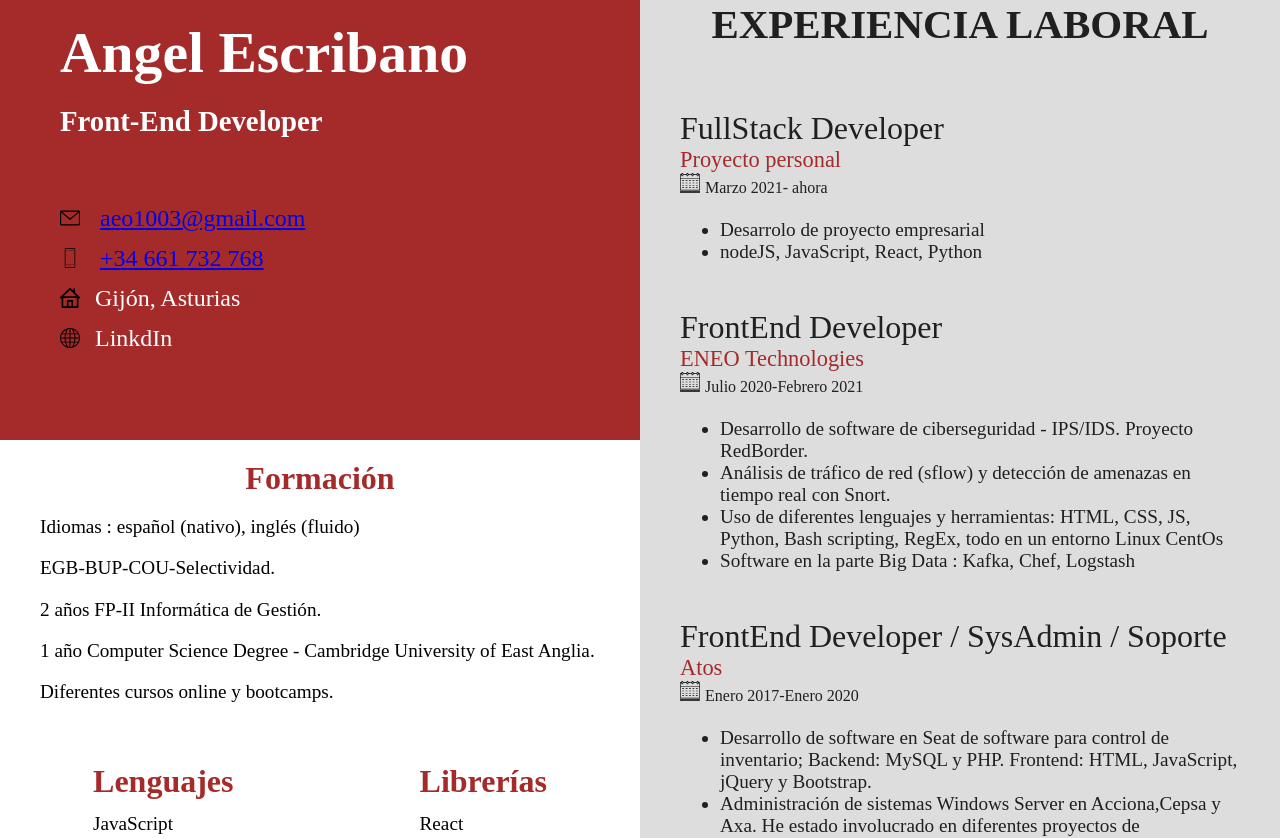
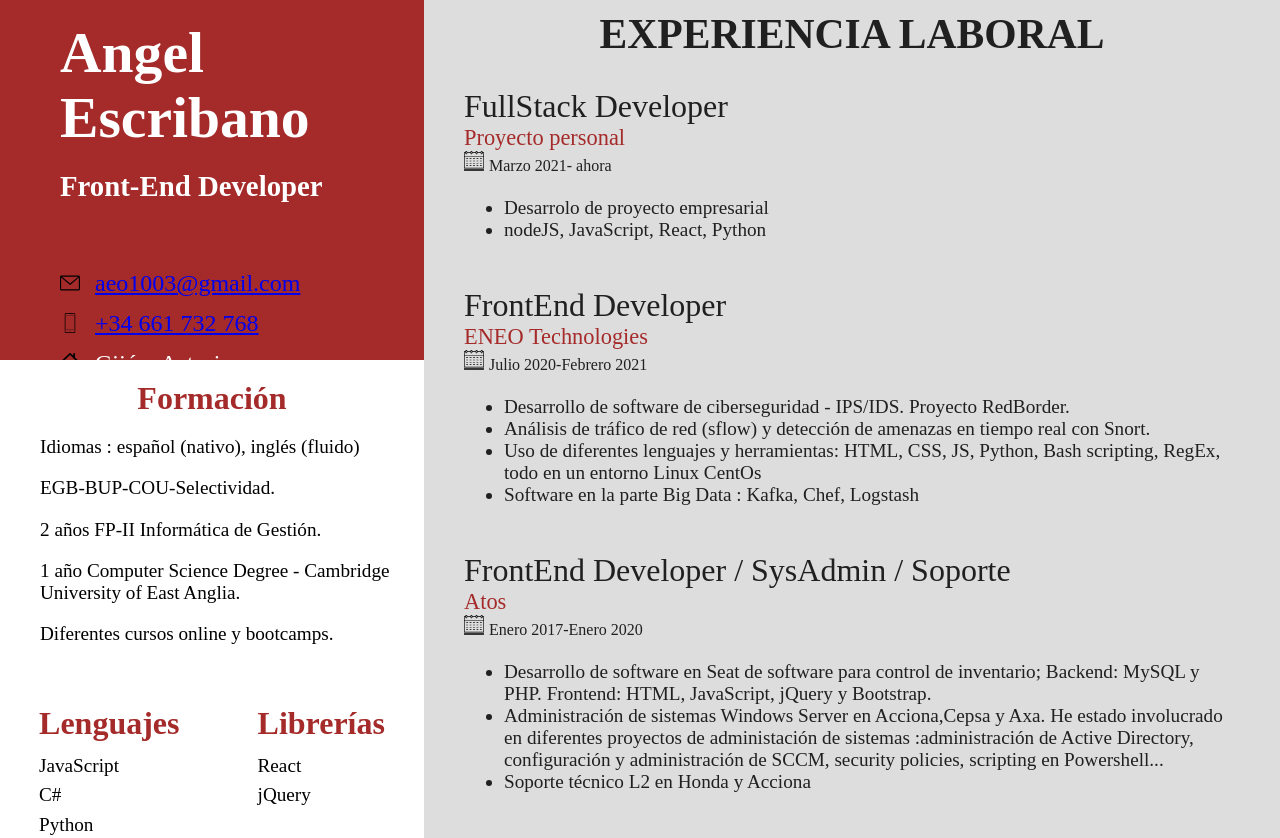
Before and after one commit to aeo1003/resume, a React (Create React App) app: page / in a window 1280 px wide. Shown: the top 838 px of the page. Built offline with nearby package versions, Linux system fonts and the light colour scheme; a web font is replaced by a local one.

Commit message:
Mas CSS arreglado.

```diff
--- a/src/App.css
+++ b/src/App.css
@@ -38,12 +38,13 @@ body {
 }
 
 .cajaDatos {
-  width: 600px;
-  height: 400px;
+  width: 30vw;
+  height: 25vw;
   padding: 20px;
   background-color: brown;
   color: white;
   font-family: 'GFS Didot', serif;
+  overflow: hidden;
 }
 
 .cajaDatos h5 {
@@ -114,13 +115,7 @@ body {
   align-items: center;
 }
 
-.prueba {
-  display:flex;
-  align-items: center;
-}
-.prueba dl,a {
-  margin-left: 20px;
-}
+
 
 .experiencia {
   display: flex;
@@ -133,9 +128,10 @@ body {
 }
 
 .titulo {
-  font-size: 1.6em;
-
+  font-size: 2.6em;
+  font-weight: 600;
   align-self: center;
+  margin-top: 10px;
 
 }
 
--- a/src/Datos2.js
+++ b/src/Datos2.js
@@ -22,12 +22,12 @@ function Datos2() {
 
                     <div className='iconos'>
 
-                        <div><img width="20" alt="" src={Mail} />
+                        <div><img width="20" alt="" src={Mail} style={{marginRight:'15px'}}/>
                             <a href="mailto:aeo1003@gmail.com">
                                 aeo1003@gmail.com
                             </a> </div>
 
-                            <div><img width="20" alt="" src={Phone} />
+                            <div><img width="20" alt="" src={Phone} style={{marginRight:'15px'}}/>
                             <a href='tel:+34 661 732 768' >
                                     +34 661 732 768
                             </a> </div>
@@ -36,7 +36,6 @@ function Datos2() {
                             Gijón, Asturias </div>
 
                             <div><img width="20" alt="" src={World} style={{marginRight:'15px'}} />
-
                             LinkdIn</div>
                     </div>
                 </article>
@@ -82,13 +81,12 @@ function Datos2() {
 
 
 
-
             <section>
                 <article className='experiencia'>
                     <div className='titulo'>
-                        <div>EXPERIENCIA LABORAL</div>
+                            EXPERIENCIA LABORAL
                     </div>
-                    <p></p>
+
                     {miJson.map(d=>
                     <Ficha key={d.empresa} puesto={d.puesto} empresa={d.empresa} fechas={d.fechas} datos={d.datos}/>
                     )}
--- a/src/contexto/Contexto.js
+++ b/src/contexto/Contexto.js
@@ -47,7 +47,7 @@ export const DatosJson = ({ children }) => {
             puesto: 'Soporte L3',
             empresa: 'Thomson Holidays',
             fechas: 'Enero 2000-Marzo 2002',
-            datos: ['RSoporte on call/on site de servidores Windows NT- Europa, África y América',
+            datos: ['Soporte on call/on site de servidores Windows NT- Europa, África y América',
             'Gestión de AD y políticas de seguridad']
         }
     ]
```
